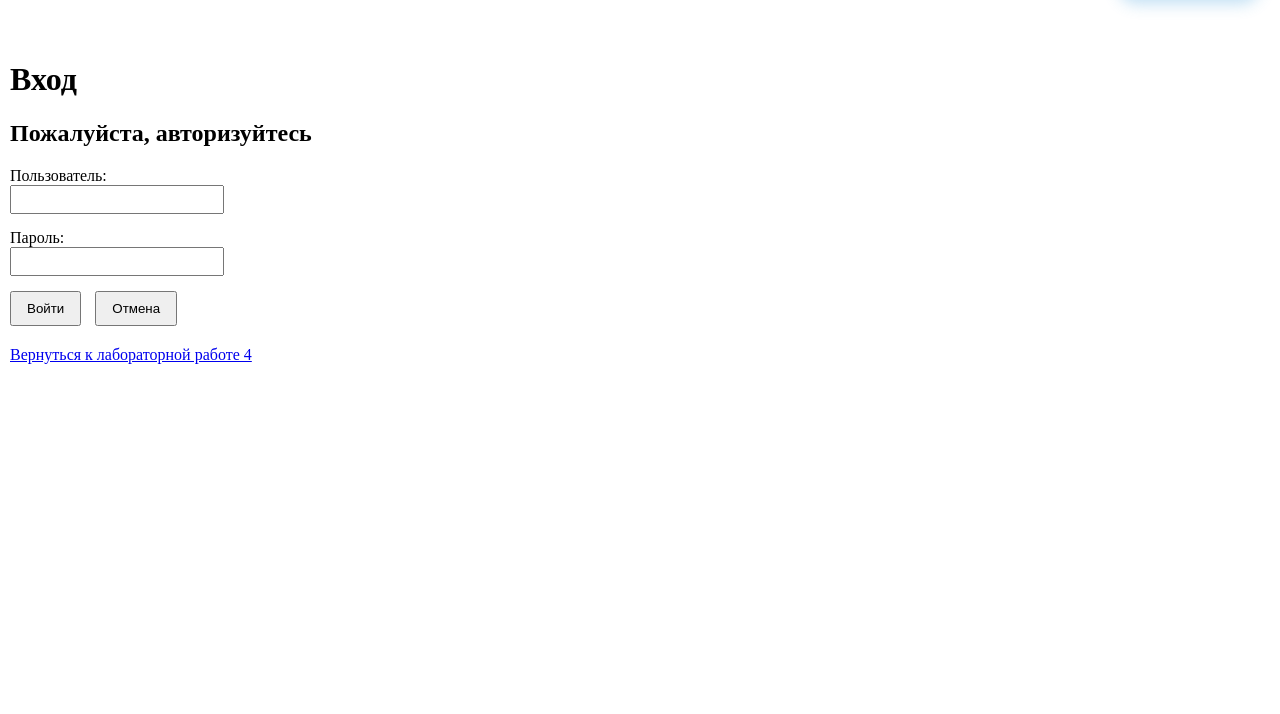
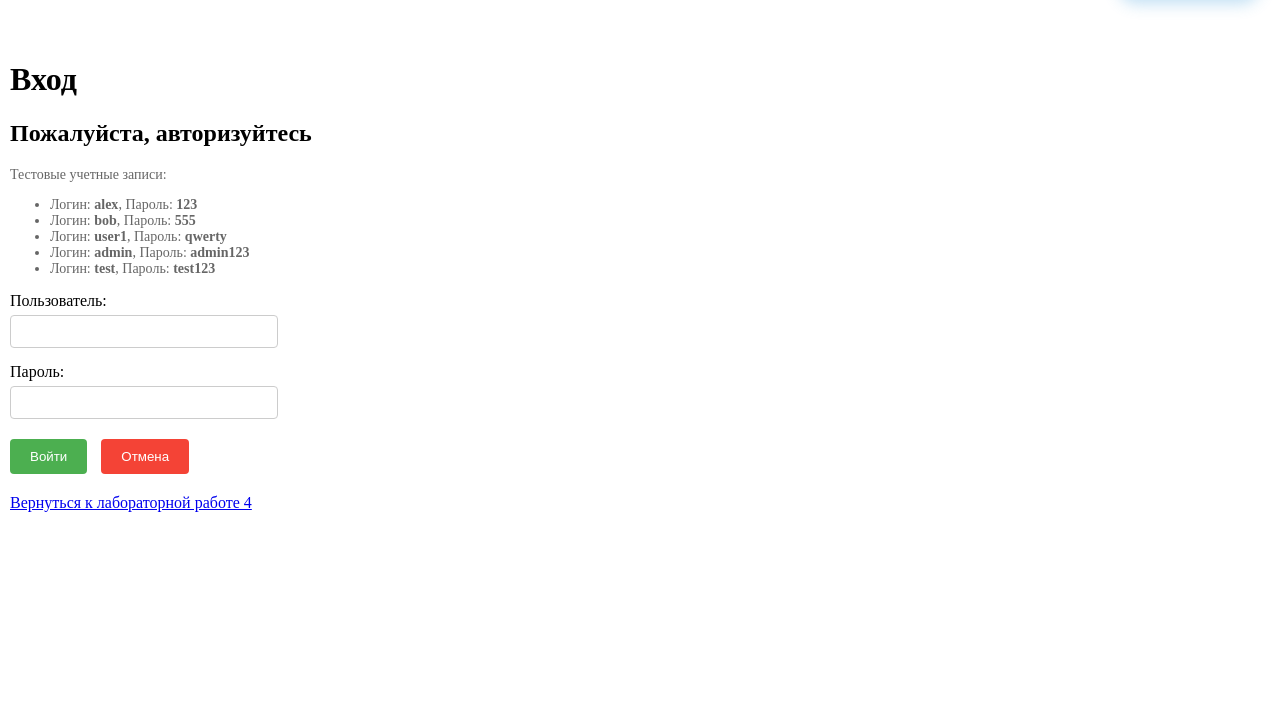
Before and after one commit to lizokelvo/backend, a Flask app: template templates/lab4/login.html in a window 1280 px wide. Shown: the part 58-772 px from the top of the page. Run offline with Flask 3, Linux system fonts and the light colour scheme; the template is opened without the code that fills it, so the values that code supplies are empty.

Commit message:
Логин

```diff
--- a/templates/lab4/login.html
+++ b/templates/lab4/login.html
@@ -12,32 +12,43 @@
         <h1>Вход</h1>
         <h2>Пожалуйста, авторизуйтесь</h2>
 
+        <div style="margin-bottom: 15px; color: #666; font-size: 14px;">
+            <p>Тестовые учетные записи:</p>
+            <ul style="margin: 5px 0;">
+                <li>Логин: <strong>alex</strong>, Пароль: <strong>123</strong></li>
+                <li>Логин: <strong>bob</strong>, Пароль: <strong>555</strong></li>
+                <li>Логин: <strong>user1</strong>, Пароль: <strong>qwerty</strong></li>
+                <li>Логин: <strong>admin</strong>, Пароль: <strong>admin123</strong></li>
+                <li>Логин: <strong>test</strong>, Пароль: <strong>test123</strong></li>
+            </ul>
+        </div>
+
         {% if error %}
-            <div style="color: red; margin-bottom: 15px;">
+            <div style="color: red; margin-bottom: 15px; padding: 10px; background-color: #ffe6e6; border: 1px solid #ff9999;">
                 {{ error }}
             </div>
         {% endif %}
 
         <form method="post">
             <div style="margin-bottom: 15px;">
-                <label for="login">Пользователь:</label><br>
+                <label for="login" style="display: block; margin-bottom: 5px;">Пользователь:</label>
                 <input type="text" id="login" name="login" required
-                       style="width: 200px; padding: 5px;">
+                       style="width: 250px; padding: 8px; border: 1px solid #ccc; border-radius: 4px;">
             </div>
 
-            <div style="margin-bottom: 15px;">
-                <label for="password">Пароль:</label><br>
+            <div style="margin-bottom: 20px;">
+                <label for="password" style="display: block; margin-bottom: 5px;">Пароль:</label>
                 <input type="password" id="password" name="password" required
-                       style="width: 200px; padding: 5px;">
+                       style="width: 250px; padding: 8px; border: 1px solid #ccc; border-radius: 4px;">
             </div>
 
             <div style="margin-bottom: 15px;">
                 <button type="submit"
-                        style="padding: 8px 15px; margin-right: 10px;">
+                        style="padding: 10px 20px; margin-right: 10px; background-color: #4CAF50; color: white; border: none; border-radius: 4px; cursor: pointer;">
                     Войти
                 </button>
                 <button type="reset"
-                        style="padding: 8px 15px;">
+                        style="padding: 10px 20px; background-color: #f44336; color: white; border: none; border-radius: 4px; cursor: pointer;">
                     Отмена
                 </button>
             </div>
```
